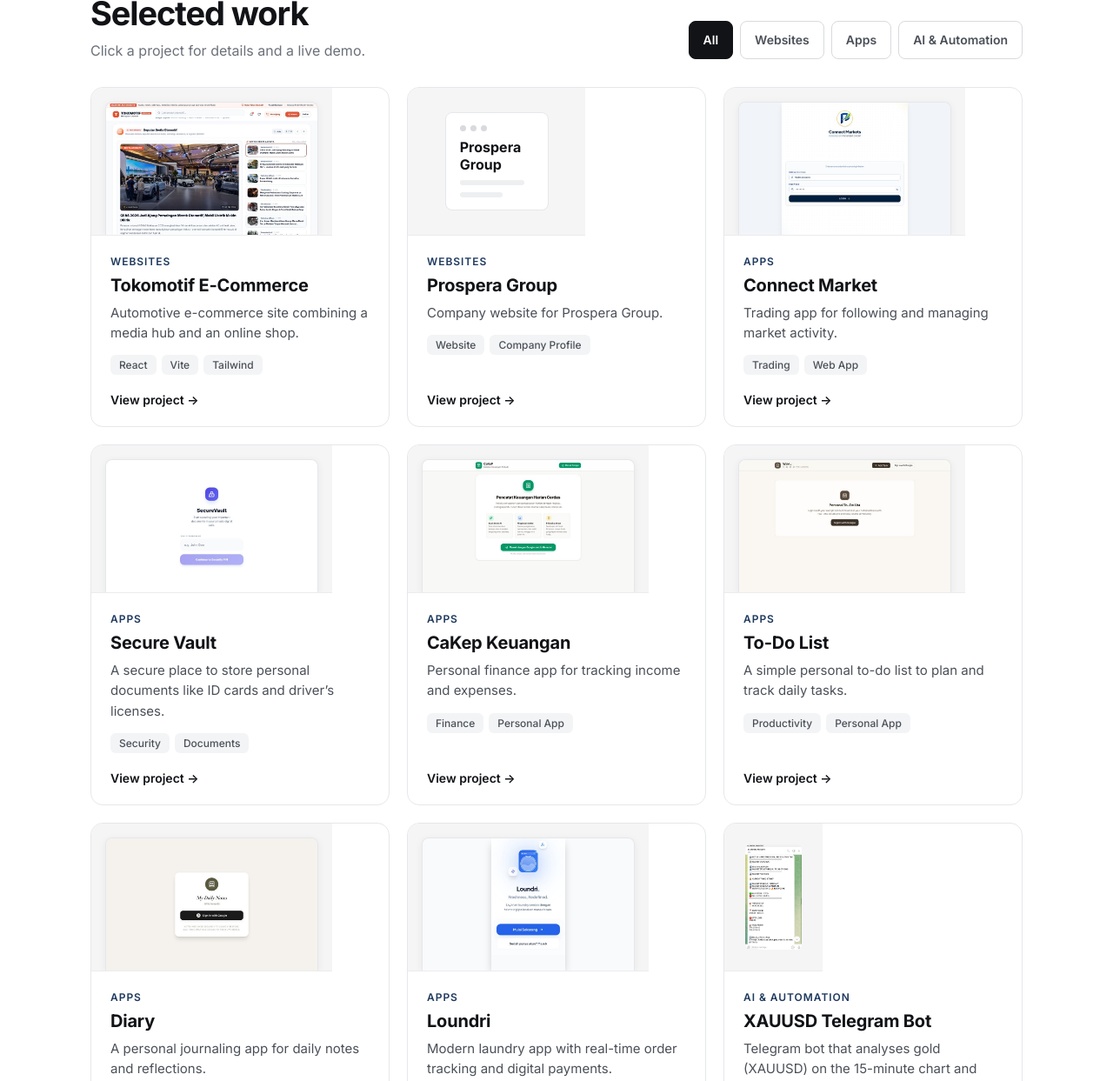
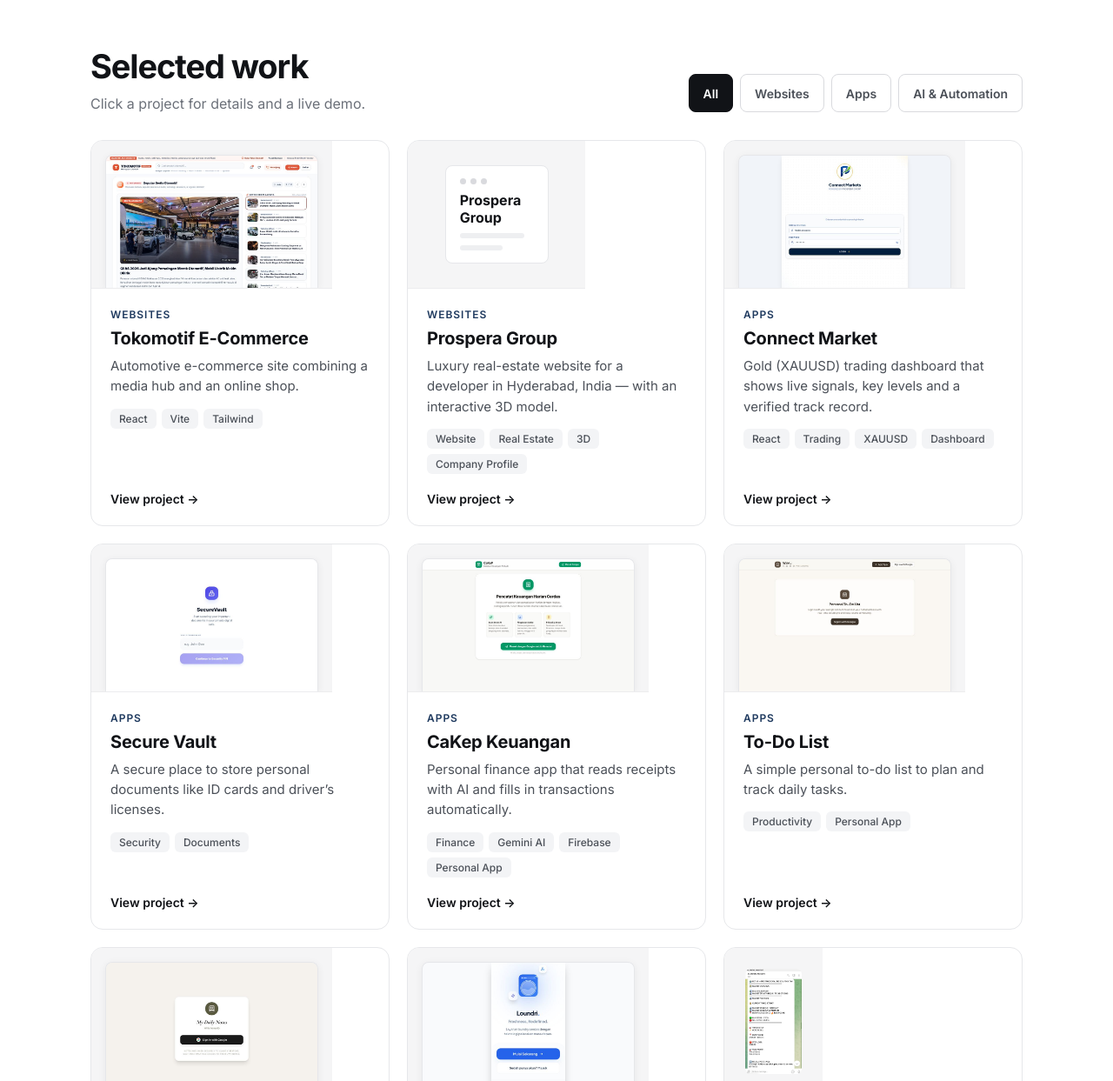
Before and after one commit to Yunuslau/yunuslau.github.io, a plain HTML site: page index.html in a window 1280 px wide. Shown: the part 828-2071 px from the top of the page at 87% size. Drawn offline with Linux system fonts and the light colour scheme.

Commit message:
Tighten hero headline and expand four thin project descriptions
Co-Authored-By: Claude Opus 5.5 <noreply@anthropic.com>
Claude-Session: https://claude.ai/code/session_015vcvyCNXMBqLnmWFVWN13C

```diff
--- a/index.html
+++ b/index.html
@@ -3,10 +3,10 @@
 <head>
 <meta charset="utf-8">
 <meta name="viewport" content="width=device-width, initial-scale=1">
-<title>Yunus Lau – Self-taught Developer &amp; AI Assistant Developer</title>
+<title>Yunus Lau – Self-taught Developer Building Web Apps &amp; AI Assistants</title>
 <meta name="description" content="Portfolio of Yunus Lau: web apps, personal tools, trading bots and AI automations built with Claude Code.">
 <meta property="og:title" content="Yunus Lau – Portfolio">
-<meta property="og:description" content="Self-taught Developer & AI Assistant Developer based in Jakarta.">
+<meta property="og:description" content="Self-taught developer in Jakarta building web apps and AI assistants.">
 <meta property="og:type" content="website">
 <meta property="og:url" content="https://yunuslau.github.io/">
 <meta property="og:image" content="https://yunuslau.github.io/images/yunus.jpg">
@@ -142,7 +142,7 @@ footer{color:var(--soft);font-size:14px;padding-top:40px;border-top:1px solid va
   <section class="wrap hero">
     <div class="hero-text">
       <div class="eyebrow">Jakarta, Indonesia</div>
-      <h1>Self-taught Developer &amp; AI Assistant Developer</h1>
+      <h1>Self-taught developer building web apps &amp; AI&nbsp;assistants</h1>
       <p class="lead">I build web apps, personal tools, trading bots and AI automations. With a background in IT support and QA, I focus on software that is reliable and easy to use.</p>
       <div class="row">
         <a href="#work" class="btn btn-dark">View my work</a>
@@ -221,29 +221,29 @@ const P = [
     long:'An automotive platform with two sides: a media section for articles and content, and a shop where sellers list products, with ratings and sales counts.',
     features:['Media section for automotive content','Online shop with seller pages','Product ratings and sold counters'], tags:['React','Vite','Tailwind'] },
   { id:'prospera', cat:'Websites', name:'Prospera Group', demo:'https://prospera-group.vercel.app/', label:'Open website',
-    short:'Company website for Prospera Group.',
-    long:'A corporate website presenting Prospera Group, its services and contact information.',
-    features:['Company profile and services','Responsive on mobile and desktop','Contact section'], tags:['Website','Company Profile'] },
+    short:'Luxury real-estate website for a developer in Hyderabad, India — with an interactive 3D model.',
+    long:'A corporate website for Prospera Group, a luxury real-estate, wellness and lifestyle developer in Hyderabad. It showcases three developments — The Estates township, AARKA wellness centre and AYARA resort — with a project gallery, an interactive 3D architectural model visitors can rotate and zoom, and a clear path to contact the sales team.',
+    features:['Showcase of three projects: The Estates, AARKA and AYARA','Interactive 3D model — drag, rotate and zoom','Project gallery and key facts (acreage, residences)','Contact and enquiry flow for prospective buyers'], tags:['Website','Real Estate','3D','Company Profile'] },
   { id:'connect', thumb:'web-connect.jpg', cat:'Apps', name:'Connect Market', demo:'https://connect-markets.vercel.app/', label:'Open live demo',
-    short:'Trading app for following and managing market activity.',
-    long:'A trading application for monitoring the market and managing trading activity in one place.',
-    features:['Market monitoring','Trade management'], tags:['Trading','Web App'] },
+    short:'Gold (XAUUSD) trading dashboard that shows live signals, key levels and a verified track record.',
+    long:'A members-only trading dashboard for Prospera Group, powered by my XAUUSD Telegram bot. Traders log in to see the current signal status, the full trade setup and the market structure behind it, then check how past signals actually performed — win rate by month, wins and losses, and the last 50 signals.',
+    features:['Live signal status with entry zone, stop loss and two take-profit targets','H1/H4 bias, premium/discount zones, order blocks and fair value gaps','Interactive XAUUSD trend chart','Track record: win rate by month and recent signal results','Login-protected access for members'], tags:['React','Trading','XAUUSD','Dashboard'] },
   { id:'vault', thumb:'web-vault.jpg', cat:'Apps', name:'Secure Vault', demo:'https://secure-vault-six-gold.vercel.app/', label:'Open live demo',
     short:'A secure place to store personal documents like ID cards and driver’s licenses.',
     long:'A private digital vault for important personal documents — ID cards, driver’s licenses, passports and more — so they are organised and available when needed.',
     features:['Store ID cards, licenses and other documents','Organised by document type','Private, protected access'], tags:['Security','Documents'] },
   { id:'cakep', thumb:'web-cakep.jpg', cat:'Apps', name:'CaKep Keuangan', demo:'https://cakep-keuangan-app.vercel.app/', label:'Open live demo',
-    short:'Personal finance app for tracking income and expenses.',
-    long:'A personal finance app to record income and expenses and get a clear picture of where money goes.',
-    features:['Record income and expenses','Spending overview by category'], tags:['Finance','Personal App'] },
+    short:'Personal finance app that reads receipts with AI and fills in transactions automatically.',
+    long:'CaKeP (Catatan Keuangan Pribadi) makes daily money tracking quick: snap a photo of a receipt and Gemini AI fills in the transaction for you. Balances are summarised for today, this week and this month, and the data feeds the finance reports in my Owl AI Assistant on Telegram.',
+    features:['Scan receipts with Gemini AI — transactions fill in automatically','Income, expenses and balance for today, this week and this month','Sign in with Google — no passwords to remember','Private by design: each user sees only their own data (Cloud Firestore)'], tags:['Finance','Gemini AI','Firebase','Personal App'] },
   { id:'todo', thumb:'web-todo.jpg', cat:'Apps', name:'To-Do List', demo:'https://personal-todo-list-hazel.vercel.app/', label:'Open live demo',
     short:'A simple personal to-do list to plan and track daily tasks.',
     long:'A lightweight personal to-do app for adding tasks, setting priorities and staying on top of the day.',
     features:['Add and complete tasks','Status workflow and priorities','Simple, distraction-free design'], tags:['Productivity','Personal App'] },
   { id:'diary', thumb:'web-diary.jpg', cat:'Apps', name:'Diary', demo:'https://diary-app-ruddy-two.vercel.app/', label:'Open live demo',
-    short:'A personal journaling app for daily notes and reflections.',
-    long:'A private diary app for writing daily entries and looking back on past notes.',
-    features:['Write daily entries','Browse past entries'], tags:['Journaling','Personal App'] },
+    short:'A private daily journal where you can write or sketch your day.',
+    long:'My Daily Notes is a calm, private journal. Each day gets its own entry, written in type mode or drawn by hand in sketch mode. Past days are locked once they close, so the diary stays an honest record, and entries can also be added from Telegram through my Owl AI Assistant.',
+    features:['Type mode for writing and draw mode for hand sketches','One entry per day; past days lock to keep the record honest','Browse and re-read past notes by date','Sign in with Google; each user can only see their own notes'], tags:['Journaling','Firebase','Personal App'] },
   { id:'loundri', thumb:'web-loundri.jpg', cat:'Apps', name:'Loundri', demo:'https://loundri-rho.vercel.app/', label:'Open live demo',
     short:'Modern laundry app with real-time order tracking and digital payments.',
     long:'A mobile laundry service app where customers place orders, track their laundry in real time and pay digitally.',
```
